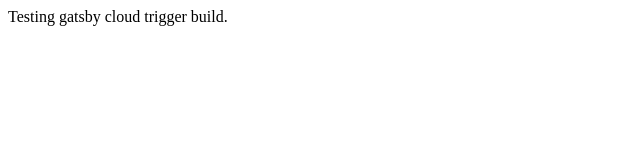
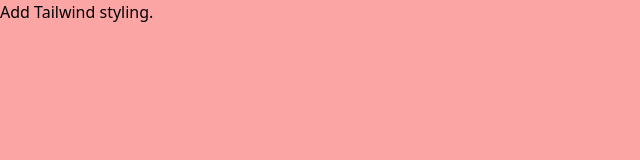
Before and after one commit to pythonPayne/gatsby-github-demo, a Gatsby site: page / in a window 1280 px wide. Shown: the whole page, without its empty margins (0-640 px from the left). Built offline with nearby package versions, Linux system fonts and the light colour scheme; Gatsby itself is replaced by a stand-in of ours.

Commit message:
add Tailwind styling

```diff
--- /dev/null
+++ b/gatsby-browser.js
@@ -0,0 +1 @@
+import './src/styles/global.css';
--- a/gatsby-config.js
+++ b/gatsby-config.js
@@ -3,5 +3,8 @@ module.exports = {
     siteUrl: "https://www.yourdomain.tld",
     title: "gatsby-github-demo",
   },
-  plugins: ["gatsby-plugin-gatsby-cloud"],
+  plugins: [
+    "gatsby-plugin-gatsby-cloud",
+    'gatsby-plugin-postcss',
+  ],
 };
--- a/package.json
+++ b/package.json
@@ -19,5 +19,11 @@
     "gatsby-plugin-gatsby-cloud": "^4.0.0",
     "react": "^17.0.1",
     "react-dom": "^17.0.1"
+  },
+  "devDependencies": {
+    "autoprefixer": "^10.3.7",
+    "gatsby-plugin-postcss": "^5.0.0",
+    "postcss": "^8.3.11",
+    "tailwindcss": "^2.2.17"
   }
 }
--- /dev/null
+++ b/postcss.config.js
@@ -0,0 +1,6 @@
+module.exports = {
+  plugins: {
+    tailwindcss: {},
+    autoprefixer: {},
+  },
+}
--- a/src/pages/index.js
+++ b/src/pages/index.js
@@ -2,8 +2,8 @@ import React from 'react'
 
 const Index = () => {
   return (
-    <div>
-      Testing gatsby cloud trigger build.
+    <div className={`min-h-screen bg-red-300`}>
+      Add Tailwind styling.
     </div>
   )
 }
--- /dev/null
+++ b/src/styles/global.css
@@ -0,0 +1,3 @@
+@tailwind base;
+@tailwind components;
+@tailwind utilities;
--- /dev/null
+++ b/tailwind.config.js
@@ -0,0 +1,12 @@
+module.exports = {
+  mode: 'jit',
+  purge: ['./src/**/*.{js,jsx,ts,tsx}'],
+  darkMode: false, // or 'media' or 'class'
+  theme: {
+    extend: {},
+  },
+  variants: {
+    extend: {},
+  },
+  plugins: [],
+}
```
Also changed, not shown: 1 other file.
